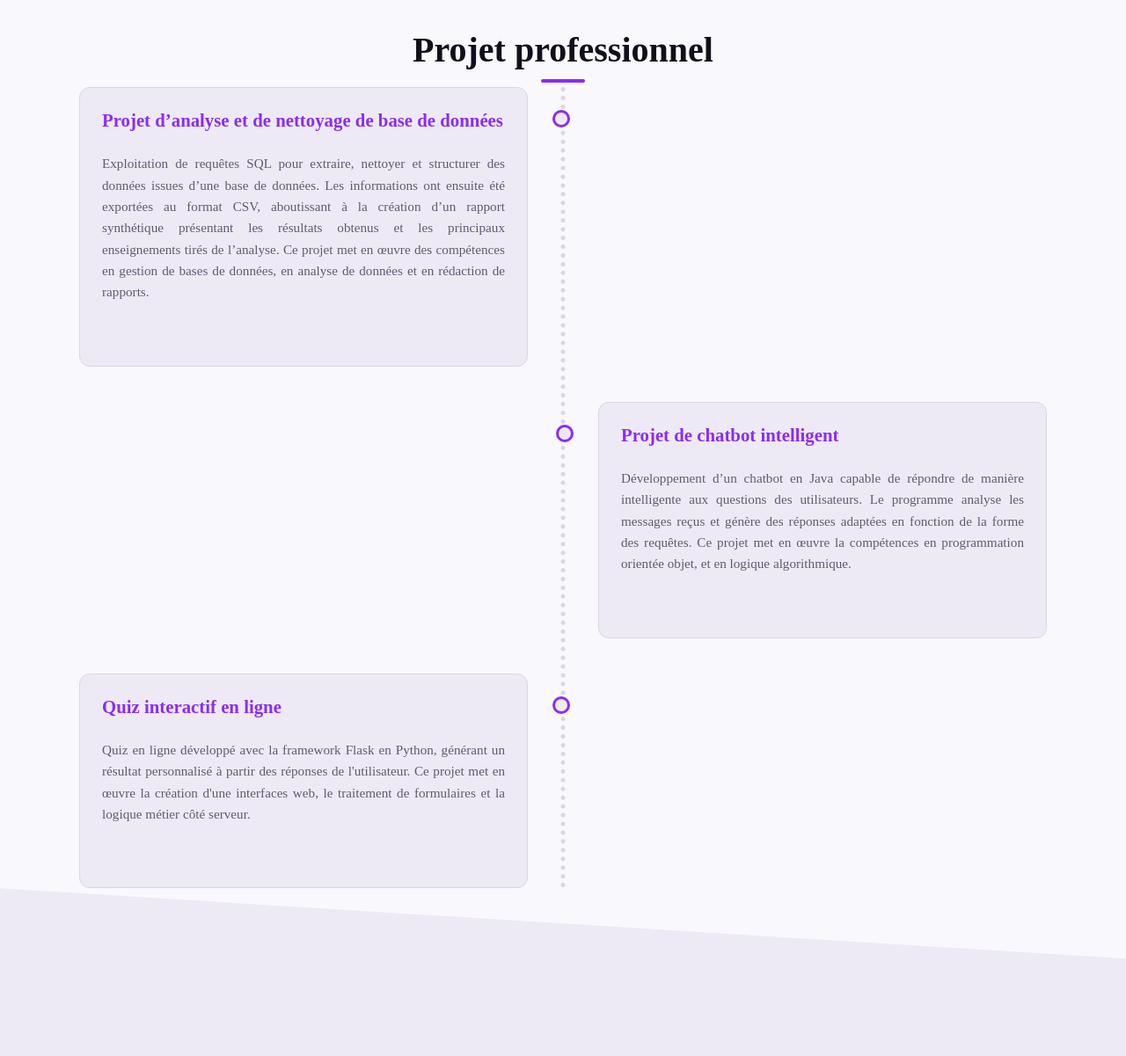
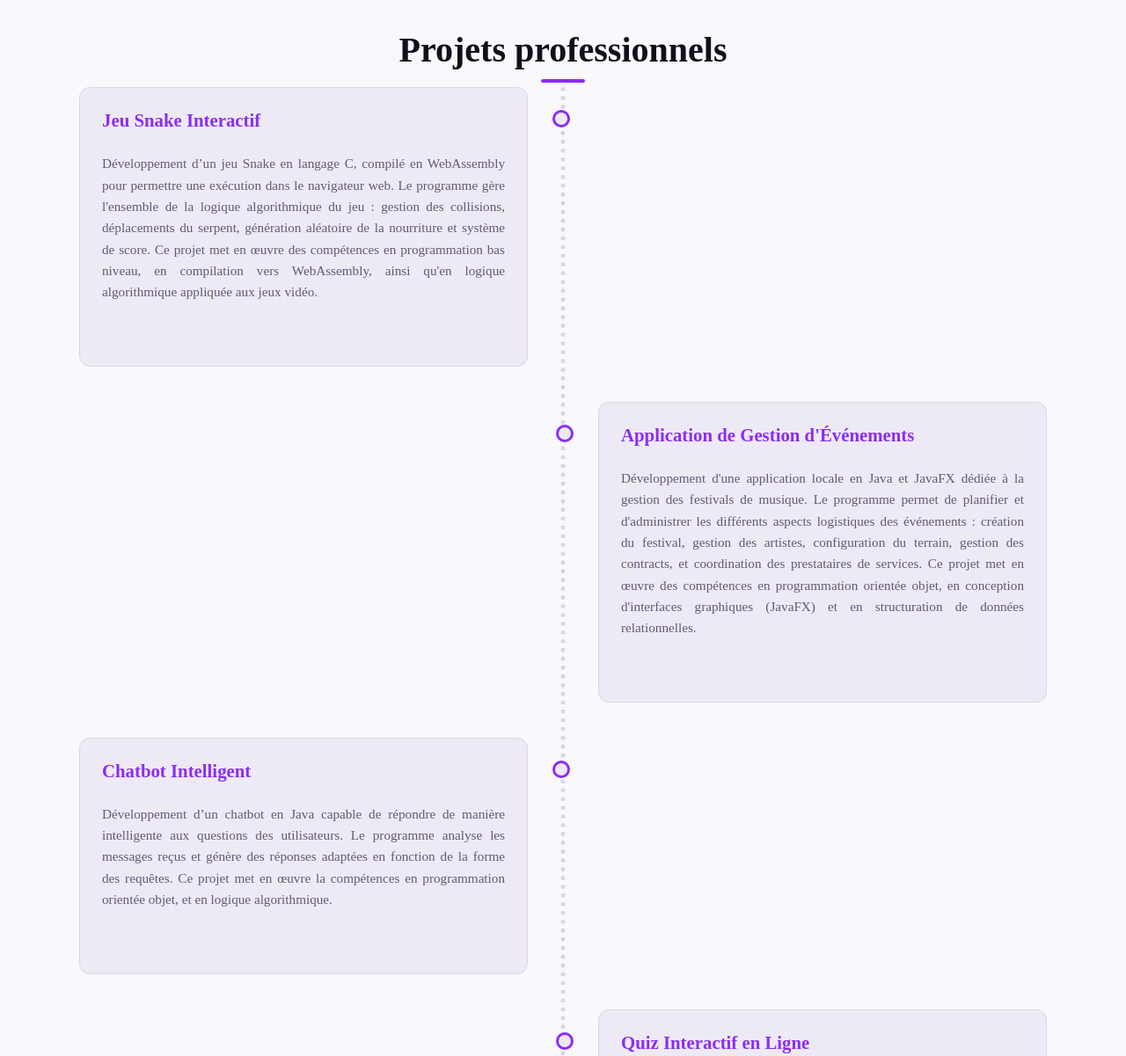
Before and after one commit to aurelien-jones/Portfolio, a plain HTML site: page index.html in a window 1280 px wide. Shown: the part 880-2081 px from the top of the page at 88% size. Drawn offline with nearby package versions, Linux system fonts and the light colour scheme.

Commit message:
Added both projetcs, waiting to change into popup and not seperate page in next commit, and adding snake game as executable.

```diff
--- a/fr.json
+++ b/fr.json
@@ -1,19 +1,23 @@
 {
-    "canvas_subtitle": "Étudiant en informatique - IUT2 Université Grenoble Alpes",
-    "nav_experience": "Projet professionnel",
+    "canvas_subtitle": "Étudiant en informatique - BUT2 - Université Grenoble Alpes",
+    "nav_experience": "Projets professionnels",
     "nav_skills": "Compétences",
     "nav_about": "À propos",
     "nav_cv": "CV",
     "nav_contact": "Contact",
 
 
-    "section_experience_title": "Projet professionnel",
-    "experience_project1_title": "Projet d’analyse et de nettoyage de base de données",
-    "experience_project1_desc": "Exploitation de requêtes SQL pour extraire, nettoyer et structurer des données issues d’une base de données. Les informations ont ensuite été exportées au format CSV, aboutissant à la création d’un rapport synthétique présentant les résultats obtenus et les principaux enseignements tirés de l’analyse. Ce projet met en œuvre des compétences en gestion de bases de données, en analyse de données et en rédaction de rapports.",
-    "experience_project2_title": "Projet de chatbot intelligent",
-    "experience_project2_desc": "Développement d’un chatbot en Java capable de répondre de manière intelligente aux questions des utilisateurs. Le programme analyse les messages reçus et génère des réponses adaptées en fonction de la forme des requêtes. Ce projet met en œuvre la compétences en programmation orientée objet, et en logique algorithmique.",
-    "experience_project3_title": "Quiz interactif en ligne",
-    "experience_project3_desc": "Quiz en ligne développé avec la framework Flask en Python, générant un résultat personnalisé à partir des réponses de l'utilisateur. Ce projet met en œuvre la création d'une interfaces web, le traitement de formulaires et la logique métier côté serveur.",
+    "section_experience_title": "Projets professionnels",
+    "experience_project_analyse_title": "Analyse et Nettoyage de Base de Données",
+    "experience_project_analyse_desc": "Exploitation de requêtes SQL pour extraire, nettoyer et structurer des données issues d’une base de données. Les informations ont ensuite été exportées au format CSV, aboutissant à la création d’un rapport synthétique présentant les résultats obtenus et les principaux enseignements tirés de l’analyse. Ce projet met en œuvre des compétences en gestion de bases de données, en analyse de données et en rédaction de rapports.",
+    "experience_project_chatbot_title": "Chatbot Intelligent",
+    "experience_project_chatbot_desc": "Développement d’un chatbot en Java capable de répondre de manière intelligente aux questions des utilisateurs. Le programme analyse les messages reçus et génère des réponses adaptées en fonction de la forme des requêtes. Ce projet met en œuvre la compétences en programmation orientée objet, et en logique algorithmique.",
+    "experience_project_quiz_title": "Quiz Interactif en Ligne",
+    "experience_project_quiz_desc": "Quiz en ligne développé avec la framework Flask en Python, générant un résultat personnalisé à partir des réponses de l'utilisateur. Ce projet met en œuvre la création d'une interfaces web, le traitement de formulaires et la logique métier côté serveur.",
+    "experience_project_genevent_title": "Application de Gestion d'Événements",
+    "experience_project_genevent_desc": "Développement d'une application locale en Java et JavaFX dédiée à la gestion des festivals de musique. Le programme permet de planifier et d'administrer les différents aspects logistiques des événements : création du festival, gestion des artistes, configuration du terrain, gestion des contracts, et coordination des prestataires de services. Ce projet met en œuvre des compétences en programmation orientée objet, en conception d'interfaces graphiques (JavaFX) et en structuration de données relationnelles.",
+    "experience_project_snake_title": "Jeu Snake Interactif",
+    "experience_project_snake_desc": "Développement d’un jeu Snake en langage C, compilé en WebAssembly pour permettre une exécution dans le navigateur web. Le programme gère l'ensemble de la logique algorithmique du jeu : gestion des collisions, déplacements du serpent, génération aléatoire de la nourriture et système de score. Ce projet met en œuvre des compétences en programmation bas niveau, en compilation vers WebAssembly, ainsi qu'en logique algorithmique appliquée aux jeux vidéo.",
     "experience_click_info": "Cliquez pour plus de détails →",
 
 
--- a/index.html
+++ b/index.html
@@ -47,21 +47,42 @@
     <section id="Experience">
       <h1 data-i18n="section_experience_title"></h1>
       <div class="project-grid">
+
+         <!-- Snake -->
         <div class="project-item">
-          <h2 data-i18n="experience_project1_title"></h2>
-          <p data-i18n="experience_project1_desc"></p>
+          <h2 data-i18n="experience_project_snake_title"></h2>
+          <p data-i18n="experience_project_snake_desc"></p>
+          <a class="project-hint" href="project_page.html#snake" data-i18n="experience_click_info"></a>
+        </div>
+
+         <!-- Genevent -->
+        <div class="project-item">
+          <h2 data-i18n="experience_project_genevent_title"></h2>
+          <p data-i18n="experience_project_genevent_desc"></p>
+          <a class="project-hint" href="project_page.html#genevent" data-i18n="experience_click_info"></a>
+        </div>
+
+        <!-- Chatbot -->
+        <div class="project-item">
+          <h2 data-i18n="experience_project_chatbot_title"></h2>
+          <p data-i18n="experience_project_chatbot_desc"></p>
           <a class="project-hint" href="project_page.html" data-i18n="experience_click_info"></a>
         </div>
+
+        <!-- Quiz -->
         <div class="project-item">
-          <h2 data-i18n="experience_project2_title"></h2>
-          <p data-i18n="experience_project2_desc"></p>
+          <h2 data-i18n="experience_project_quiz_title"></h2>
+          <p data-i18n="experience_project_quiz_desc"></p>
           <a class="project-hint" href="project_page.html" data-i18n="experience_click_info"></a>
         </div>
+
+        <!-- Analyse -->
         <div class="project-item">
-          <h2 data-i18n="experience_project3_title"></h2>
-          <p data-i18n="experience_project3_desc"></p>
+          <h2 data-i18n="experience_project_analyse_title"></h2>
+          <p data-i18n="experience_project_analyse_desc"></p>
           <a class="project-hint" href="project_page.html" data-i18n="experience_click_info"></a>
         </div>
+
       </div>
     </section>
 
```
Also changed, not shown: en.json (+11 -7 lines), MEDIA/Projet_Genevent-1.png (added), MEDIA/Projet_Genevent-2.png (added).
